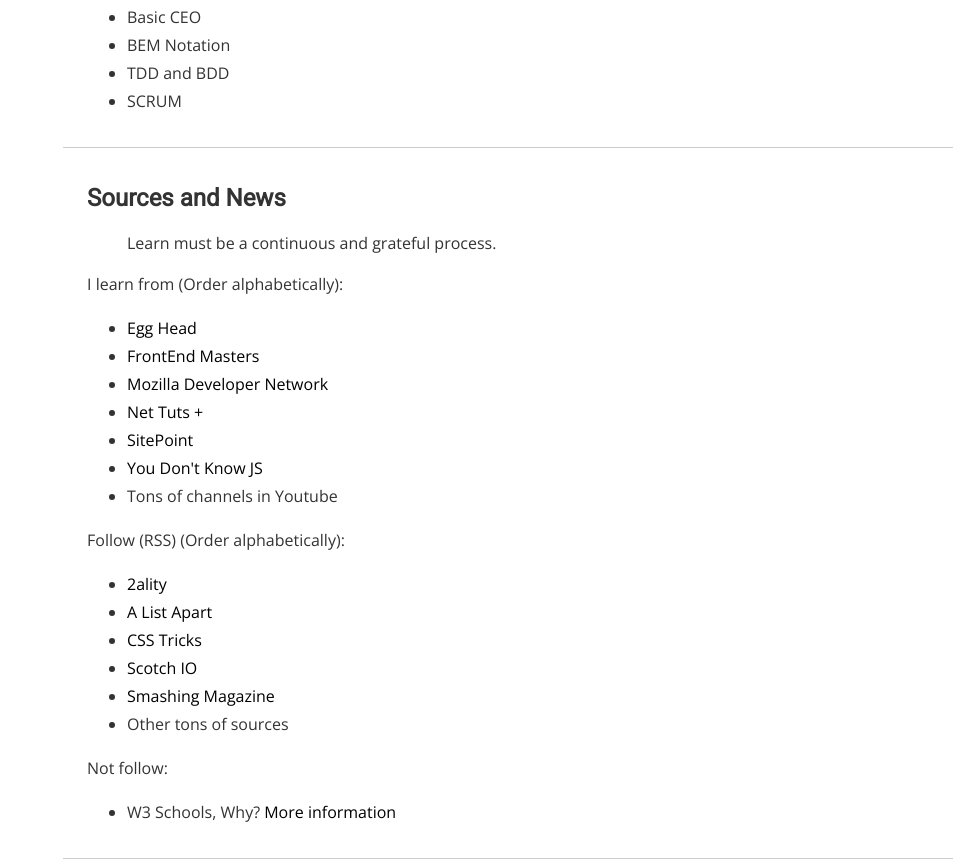
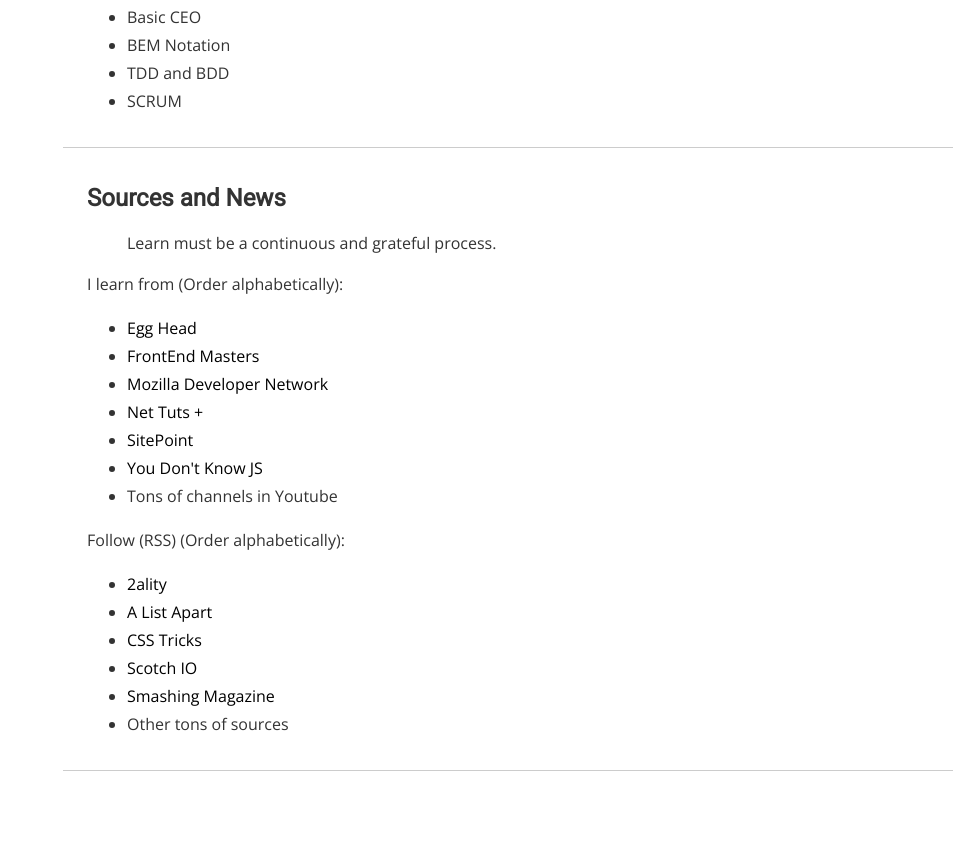
Before and after one commit to arcanfear/https-github.com-gmoralesc-gmoralesc.github.io, a website built with webpack: page index.html in a window 1280 px wide. Shown: the part 4170-5029 px from the top of the page, without its empty margins (327-1280 px from the left). After the commit the page ends 4941 px from the top, so only its background shows below. Built offline with nearby package versions, Linux system fonts and the light colour scheme.

Commit message:
Remove W3Fools section

```diff
--- a/index.html
+++ b/index.html
@@ -440,10 +440,6 @@
         <li><a href="https://www.smashingmagazine.com/" target="_blank">Smashing Magazine</a></li>
         <li>Other tons of sources</li>
       </ul>
-      <p>Not follow:</p>
-      <ul>
-        <li>W3 Schools, Why? <a href="http://www.w3fools.com/" target="_blank">More information</a></li>
-      </ul>
     </section>
   </section>
   <script>
```
